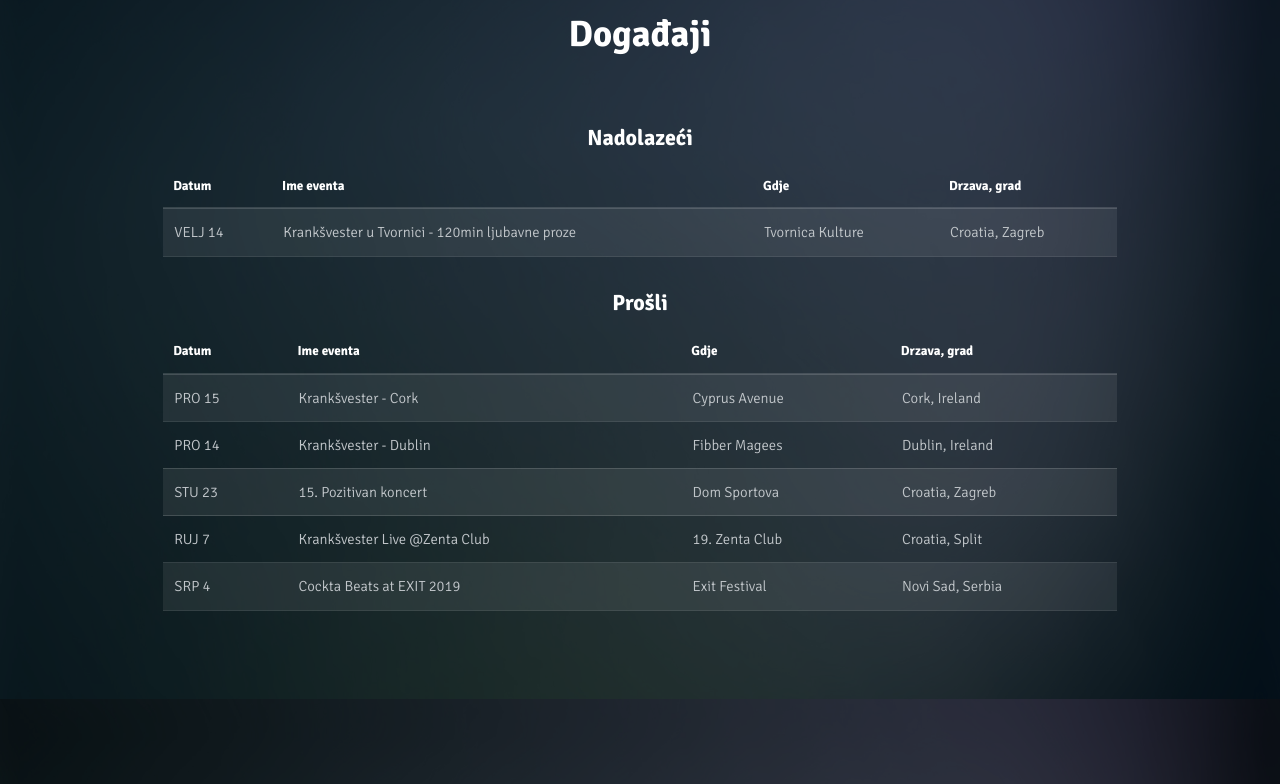
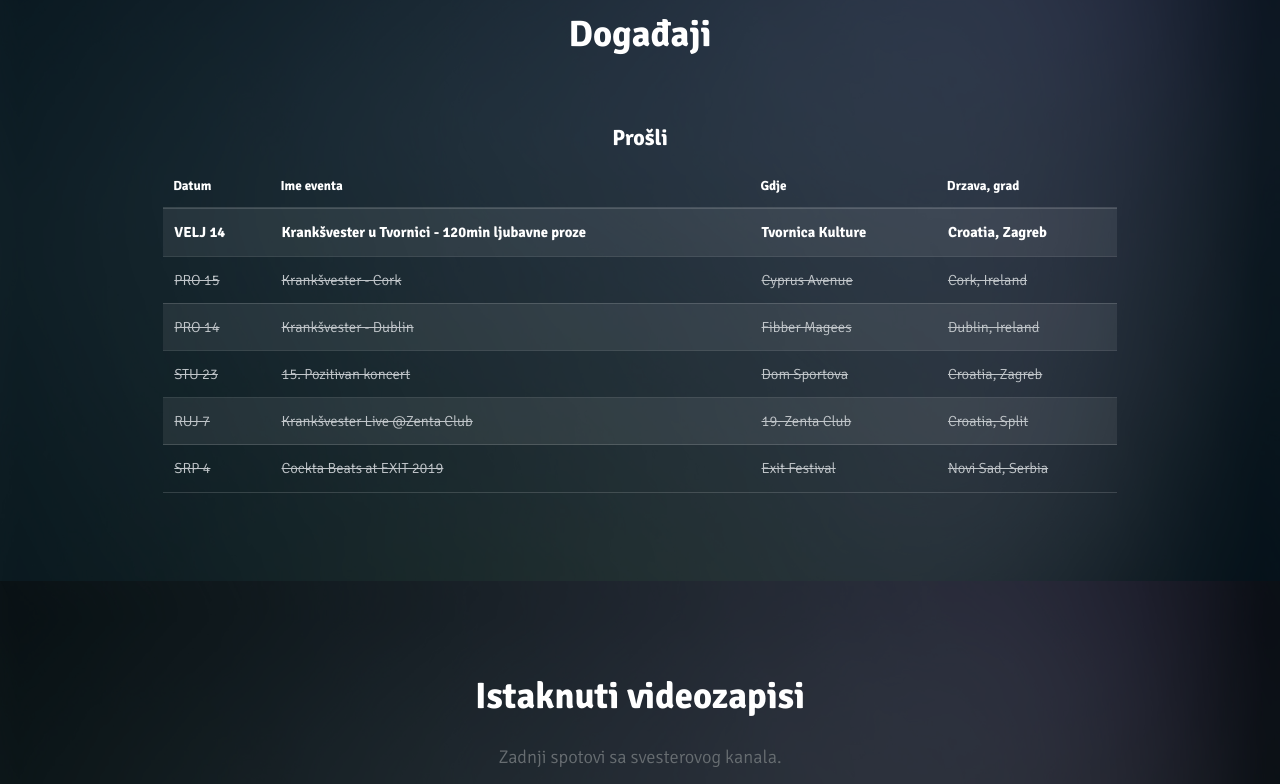
Before and after one commit to bubalocindori/bubalocindori.github.io, a plain HTML site: page index.html in a window 1280 px wide. Shown: the part 1600-2384 px from the top of the page. Drawn offline with Linux system fonts and the light colour scheme.

Commit message:
Tablica strikethrough

```diff
--- a/index.html
+++ b/index.html
@@ -115,29 +115,6 @@ formats to work correctly.
           </div>
           <!-- Tablica -->
           <div class="align-center">
-            <h4>Nadolazeći</h4>
-          </div>
-          <div class="table-wrapper">
-            <table>
-              <thead>
-                <tr>
-                  <th>Datum</th>
-                  <th>Ime eventa</th>
-                  <th>Gdje</th>
-                  <th>Drzava, grad</th>
-                </tr>
-              </thead>
-              <tbody>
-                <tr>
-                  <td>VELJ 14</td>
-                  <td>Krankšvester u Tvornici - 120min ljubavne proze</td>
-                  <td>Tvornica Kulture</td>
-                  <td>Croatia, Zagreb</td>
-                </tr>
-              </tbody>
-            </table>
-          </div>
-          <div class="align-center">
             <h4>Prošli</h4>
           </div>
           <div class="table-wrapper">
@@ -150,38 +127,42 @@ formats to work correctly.
                   <th>Drzava, grad</th>
                 </tr>
               </thead>
-              <tbody>
               <tr>
-                  <td>PRO 15</td>
-                  <td>Krankšvester - Cork</td>
-                  <td>Cyprus Avenue</td>
-                  <td>Cork, Ireland</td>
+                <td><b>VELJ 14</b></strike></td>
+                <td><b>Krankšvester u Tvornici - 120min ljubavne proze</b></strike></td>
+                <td><b>Tvornica Kulture</b></strike></td>
+                <td><b>Croatia, Zagreb</b></strike></td>
               </tr>
               <tr>
-                  <td>PRO 14</td>
-                  <td>Krankšvester - Dublin</td>
-                  <td>Fibber Magees</td>
-                  <td>Dublin, Ireland</td>
+                <td><strike>PRO 15</strike></td>
+                <td><strike>Krankšvester - Cork</strike></td>
+                <td><strike>Cyprus Avenue</strike></td>
+                <td><strike>Cork, Ireland</strike></td>
               </tr>
               <tr>
-                  <td>STU 23</td>
-                  <td>15. Pozitivan koncert</td>
-                  <td>Dom Sportova</td>
-                  <td>Croatia, Zagreb</td>
+                <td><strike>PRO 14</strike></td>
+                <td><strike>Krankšvester - Dublin</strike></td>
+                <td><strike>Fibber Magees</strike></td>
+                <td><strike>Dublin, Ireland</strike></td>
               </tr>
               <tr>
-                  <td>RUJ 7</td>
-                  <td>Krankšvester Live @Zenta Club</td>
-                  <td>19. Zenta Club</td>
-                  <td>Croatia, Split</td>
+                <td><strike>STU 23</strike></td>
+                <td><strike>15. Pozitivan koncert</strike></td>
+                <td><strike>Dom Sportova</strike></td>
+                <td><strike>Croatia, Zagreb</strike></td>
               </tr>
               <tr>
-                  <td>SRP 4</td>
-                  <td>Cockta Beats at EXIT 2019</td>
-                  <td>Exit Festival</td>
-                  <td>Novi Sad, Serbia</td>
+                <td><strike>RUJ 7</strike></td>
+                <td><strike>Krankšvester Live @Zenta Club</strike></td>
+                <td><strike>19. Zenta Club</strike></td>
+                <td><strike>Croatia, Split</strike></td>
               </tr>
-              </tbody>
+              <tr>
+                <td><strike>SRP 4</strike></td>
+                <td><strike>Cockta Beats at EXIT 2019</strike></td>
+                <td><strike>Exit Festival</strike></td>
+                <td><strike>Novi Sad, Serbia</strike></td>
+              </tr>
             </table>
           </div>
         </div>
```
Also changed, not shown: 1 other file. Lines whose indentation alone changed are shown as unchanged.
